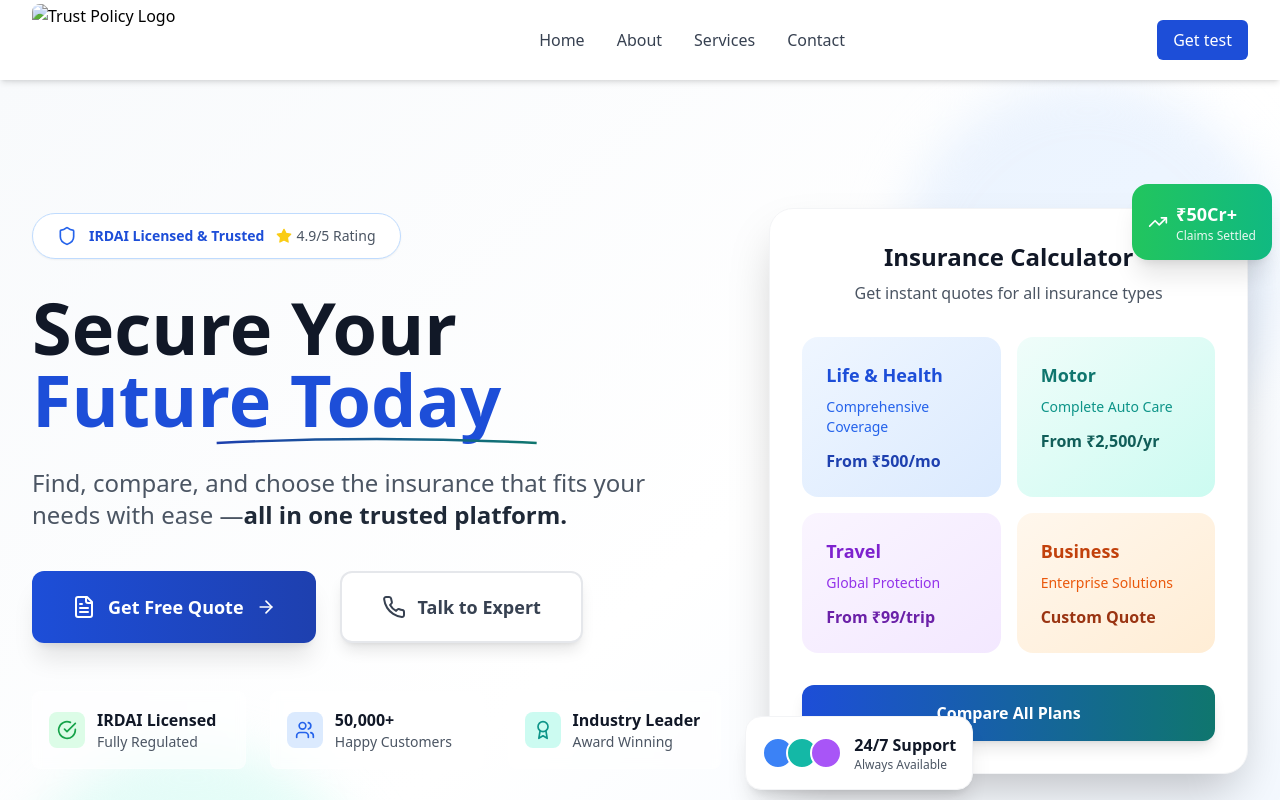
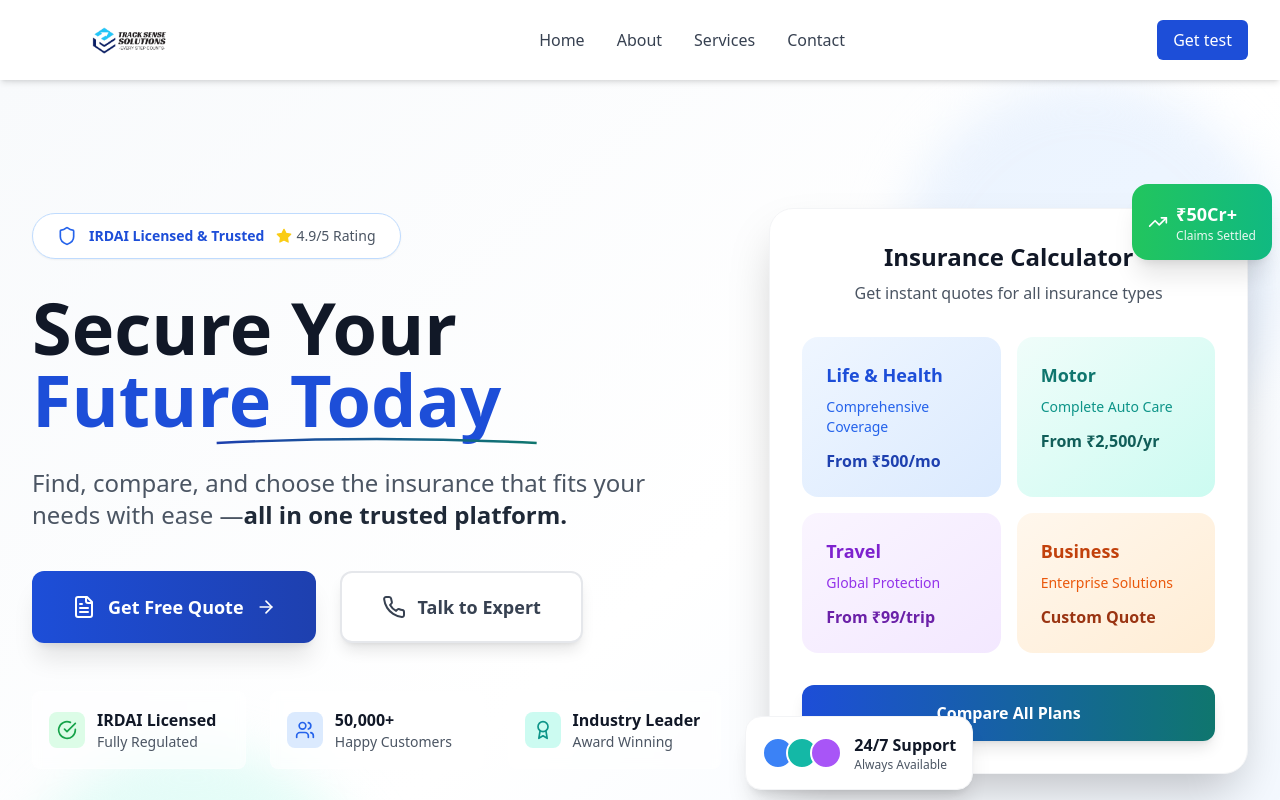
Before and after one commit to samirsk03/tracksenseMNC, a plain HTML site: page index.html in a window 1280 px wide. Shown: the top 800 px of the page. Drawn offline with nearby package versions, Linux system fonts and the light colour scheme; the site is published under a folder, as on GitHub Pages, so addresses that start at the root find nothing.

Commit message:
Update index.html

```diff
--- a/index.html
+++ b/index.html
@@ -23,7 +23,7 @@
       <header class="bg-white shadow-md sticky top-0 z-50">
         <div class="max-w-7xl mx-auto px-4 sm:px-6 lg:px-8">
           <div class="flex justify-between items-center h-20">
-            <div class="flex items-center space-x-2"><img src="/src/tracksenseLogo-removebg-preview.png"
+            <div class="flex items-center space-x-2"><img src="src/tracksenseLogo-removebg-preview.png"
                 alt="Trust Policy Logo" style="width: 195px; height: 73px; object-fit: contain; border-radius: 8px;">
             </div>
             <nav class="hidden md:flex space-x-8">
@@ -731,7 +731,7 @@
         <div class="max-w-7xl mx-auto px-4 sm:px-6 lg:px-8 py-12">
           <div class="grid grid-cols-1 md:grid-cols-2 lg:grid-cols-4 gap-8">
             <div>
-              <div class="flex items-center space-x-2 mb-6"><img src="/src/tracksenseLogo-removebg-preview.png"
+              <div class="flex items-center space-x-2 mb-6"><img src="src/tracksenseLogo-removebg-preview.png"
                   alt="Trust Policy Logo" style="height: 84px; object-fit: contain; border-radius: 8px;"></div>
               <p class="text-gray-300 mb-6 leading-relaxed">Your trusted partner in comprehensive insurance solutions.
                 Protecting what matters most to you and your business.</p>
```
